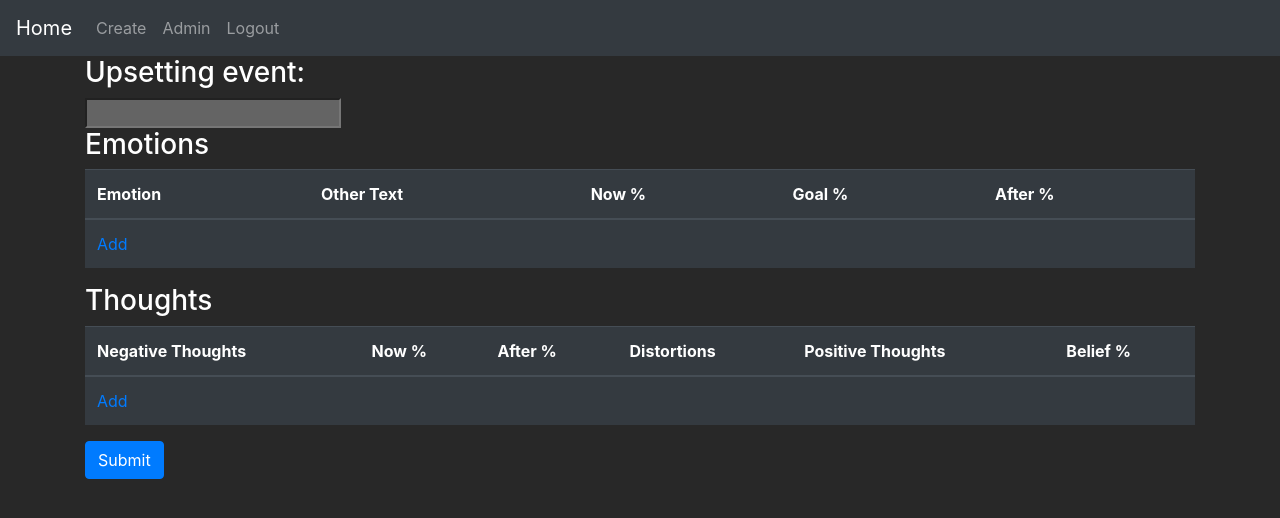
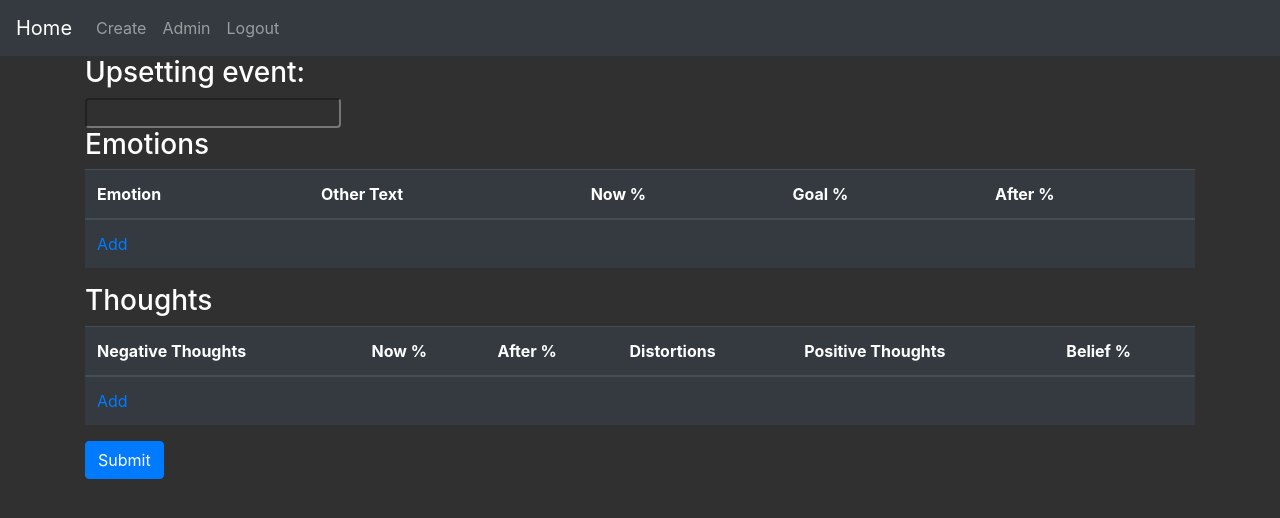
Before and after one commit to cody35367/daily-mood-journal, a Django app: page /create/ in a window 1280 px wide. Shown: the top 518 px of the page. Run offline with Django 3.2, Linux system fonts and the light colour scheme; the visitor is signed in with stand-in values (Sample User, id 1).

Commit message:
Continue to tweak style.

```diff
--- a/app/static/css/custom.css
+++ b/app/static/css/custom.css
@@ -1,5 +1,5 @@
 body {
-    background-color: rgb(40, 40, 40);
+    background-color: #303030;
 }
 
 h3,label {
@@ -7,6 +7,13 @@ h3,label {
 }
 
 input {
-    background-color: #646464;
+    background-color: #303030;
     color: white;
+    border-radius: 4px;
 }
+
+input:disabled {
+    background-color: #606060;
+    color: white;
+    border-radius: 4px;
+}
```
